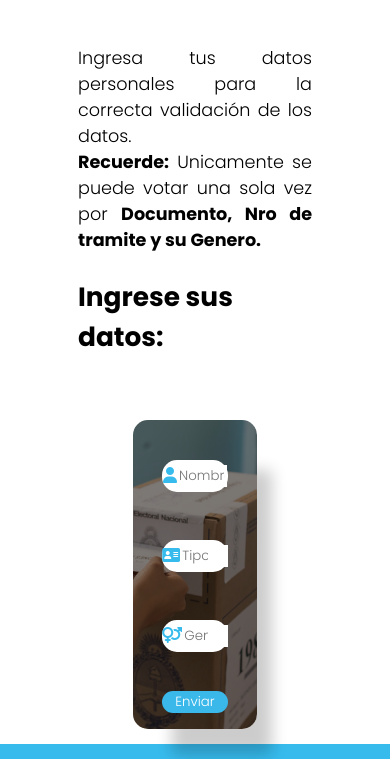
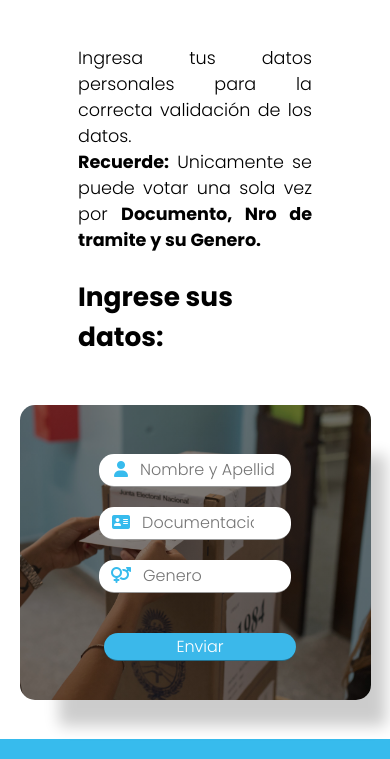
Before and after one commit to Varela7544/CaC-Page, a plain HTML site: page TrabajoFront/pages/form.html in a window 390 px wide. Shown: the part 85-844 px from the top of the page. Drawn offline with Linux system fonts and the light colour scheme.

Commit message:
modificaciones formulario

```diff
--- a/TrabajoFront/pages/form.html
+++ b/TrabajoFront/pages/form.html
@@ -50,7 +50,7 @@
                     <span class="input-item">
                         <i class="fa-solid fa-address-card" style="color: #37bbed;"></i>
                     </span>
-                    <input list="tipos-dni" placeholder="Tipo documentacion" required>
+                    <input list="tipos-dni" placeholder="Documentacion" required>
                 </div>
                 <div class="input-style">
                     <span class="input-item">
--- a/TrabajoFront/static/css/style.css
+++ b/TrabajoFront/static/css/style.css
@@ -405,19 +405,20 @@ footer {
 /* ESTILOS FORMULARIO */
 .formulario-datos {
     display: flex;
-    width: 40%;
+    width: 35%;
     margin: 0 auto;
     justify-content: center;
     align-items: center;
+    margin-top: 10%;
+    margin-bottom: 10%;
 }
 
 .formulario-datos form {
     display: flex;
     flex-direction: column;
-    width: 100%;
+    width: 70%;
     align-items: center;
     justify-content: center;
-    margin: 10%;
     box-shadow: 27px 38px 15px -12px rgba(0,0,0,0.2);
     border-radius: 15px;
     padding: 10%;
@@ -430,23 +431,54 @@ footer {
 .formulario-datos input {
     border: none;
     width: 70%;
+    margin-left: 10px;
+    font-size: 1rem;
 }
 
 .input-style {
     display: flex;
-    margin: 1.5rem;
+    margin: 10px;
     width: 70%;
     height: 2rem;
     align-items: center;
     justify-content: center ;
     background-color: white;
     border-radius: 15px;
+    border-bottom: 1px solid rgba(0, 0, 0, 0.4);
 }
 
 #submit{
     width: 70%;
     border-radius: 15px;
-    margin-top: 15px;
+    margin-top: 30px;
     background-color: #3bb8ea;
     color: white;
+    border-bottom: 1px solid rgba(0, 0, 0, 0.4);
 }
+
+@media (max-width:1024px) {
+    .formulario-datos {
+        width: 45%;
+    }
+}
+
+@media (max-width:768px) {
+    .formulario-datos {
+        width: 70%;
+    }
+}
+
+@media (max-width:600px) {
+    .formulario-datos {
+        width: 100%;
+    }
+}
+
+
+@media (max-width:375px) {
+    .input-style,
+    #submit
+     {
+        width: 100%;
+    }
+}
```
